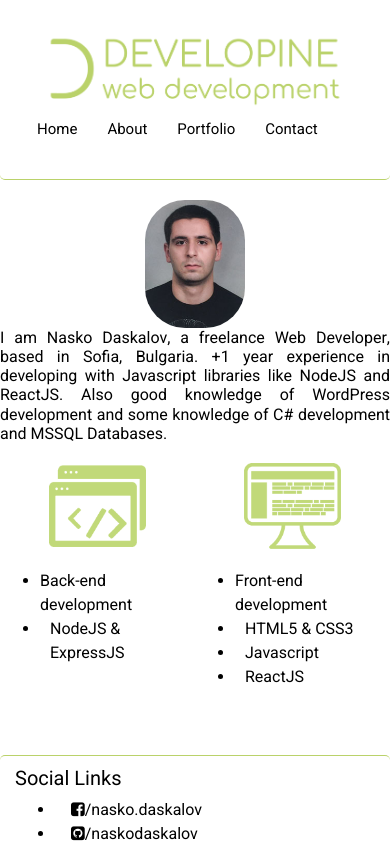
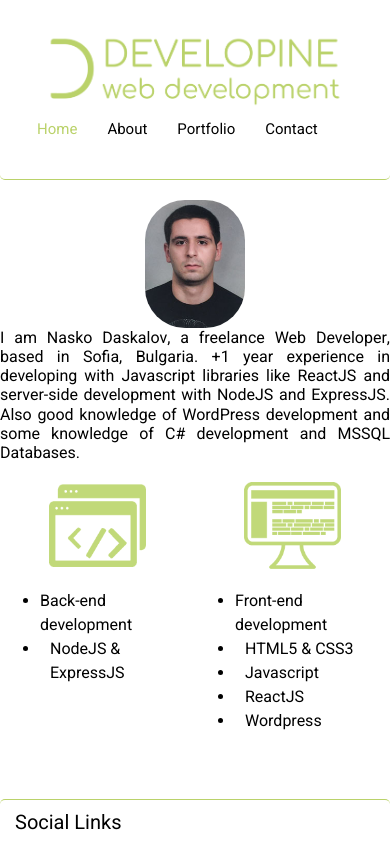
Before and after one commit to naskodaskalov/Developine.eu, a React (Create React App) app: page /#/ in a window 390 px wide. Shown: the top 844 px of the page. Built offline with nearby package versions, Linux system fonts and the light colour scheme.

Commit message:
some changes on header

```diff
--- a/src/Components/About.js
+++ b/src/Components/About.js
@@ -7,7 +7,6 @@ class About extends Component {
         <div className='card card-info text-center z-depth-2'>
           <div className='card-block'>
             <p className='white-text'><h1>Under construction!</h1></p>
-            <p className='white-text'><em>Deadline: 20.07.17</em></p>
           </div>
         </div>
       </div>
--- a/src/Components/Common/Header.css
+++ b/src/Components/Common/Header.css
@@ -33,20 +33,20 @@ a:visited {
 }
 
 a:hover {
-  color: #c1d979;
+  color: #bad26a;
 }
 
 a:active {
   text-decoration: underline;
-  color: #c1d979;
+  color: #bad26a;
 }
 
-.possibilityToHire {
+.possibilityToHire a {
   font-style: italic;
   display: block;
-  color: #c1d979;
+  color: #bad26a;
   margin-left: 25px;
-  font-size: 15px;
+  font-size: 0.8em;
   animation: blinker  2s infinite;
 }
 
@@ -54,6 +54,9 @@ a:active {
   color: red;
 }
 
+a.selected {
+  color: #bad26a;
+}
 
 @keyframes blinker {
   50% { opacity: 0; }
--- a/src/Components/Common/Header.js
+++ b/src/Components/Common/Header.js
@@ -1,5 +1,5 @@
 import React, { Component } from 'react'
-import { Link } from 'react-router-dom'
+import { Link, NavLink } from 'react-router-dom'
 
 import './Header.css'
 
@@ -24,13 +24,13 @@ class Header extends Component {
         </Link>
         <nav>
           <span className='links'>
-            <Link to='/'>Home</Link>
-            <Link to='/about'>About</Link>
-            <Link to='/portfolio'>Portfolio</Link>
-            <Link to='/contact'>Contact</Link>
+            <NavLink exact to='/' activeClassName='selected'>Home</NavLink>
+            <NavLink exact to='/about' activeClassName='selected'>About</NavLink>
+            <NavLink exact to='/portfolio' activeClassName='selected'>Portfolio</NavLink>
+            <NavLink exact to='/contact' activeClassName='selected'>Contact</NavLink>
           </span>
         </nav>
-        <span className={statusStyle}>{this.state.status}</span>
+        <span className={statusStyle}><Link to='/contact'>{this.state.status}</Link></span>
       </div>
     )
   }
--- a/src/Components/Contact.css
+++ b/src/Components/Contact.css
@@ -1,4 +1,3 @@
-
 input, textarea {
   text-indent: 5px;
 }
@@ -13,13 +12,21 @@ input, textarea {
 
 .form-control {
   box-shadow:none;
-  border-color:#eee;
+  border-color:#c1d979;
   height:49px;
 }
 
+
+input.form-control {
+  border-bottom: 1px solid #c1d979;
+}
+
+input.form-control:focus {
+  border-bottom: 0px;
+}
+
 .form-control:focus {
-  box-shadow:none;
-  border-color:#c1d979;
+  border-color: #c1d979;
 }
 
 .form-control-feedback {
--- a/src/Components/Contact.js
+++ b/src/Components/Contact.js
@@ -1,5 +1,4 @@
 import React, { Component } from 'react'
-import './Contact.css'
 import toastr from 'toastr'
 import $ from 'jquery'
 
--- a/src/Components/HomePage.css
+++ b/src/Components/HomePage.css
@@ -90,7 +90,7 @@ div.backend-service img {
 }
 
   .admin-preview {
-
+    margin: 0;
     padding: 0;
     width: 100%;
     display: block;
--- a/src/Components/HomePage.js
+++ b/src/Components/HomePage.js
@@ -17,7 +17,7 @@ class HomePage extends Component {
             <img src={require('../Images/nd.jpg')} alt='nasko daskalov portret' />
           </div>
           <div className='admin-preview'>
-            <h1>I am <strong>Nasko Daskalov</strong>, a <strong>freelance Web Developer</strong>, based in Sofia, Bulgaria. +1 year experience in developing with <strong>Javascript libraries like NodeJS and ReactJS</strong>. Also <strong>good knowledge of WordPress development</strong> and <strong>some knowledge of C# development and MSSQL Databases</strong>.</h1>
+            <h1>I am <strong>Nasko Daskalov</strong>, a <strong>freelance Web Developer</strong>, based in Sofia, Bulgaria. +1 year experience in developing with <strong>Javascript libraries like ReactJS</strong> and server-side development with NodeJS and ExpressJS. Also <strong>good knowledge of WordPress development</strong> and <strong>some knowledge of C# development and MSSQL Databases</strong>.</h1>
           </div>
         </div>
 
--- a/src/Components/Services.js
+++ b/src/Components/Services.js
@@ -29,6 +29,9 @@ class Services extends Component {
             </li>
             <li className='current-service'>
               ReactJS
+            </li>
+            <li className='current-service'>
+              Wordpress
             </li>
           </ul>
         </div>
--- a/src/index.css
+++ b/src/index.css
@@ -3,7 +3,7 @@
 @import '../node_modules/mdbootstrap/css/mdb.min.css';
 @import '../node_modules/mdbootstrap/css/style.css';
 @import '../node_modules/toastr/build/toastr.min.css';
-
+@import './Components/Contact.css';
 
 html{
     max-width: 1920px;
```
